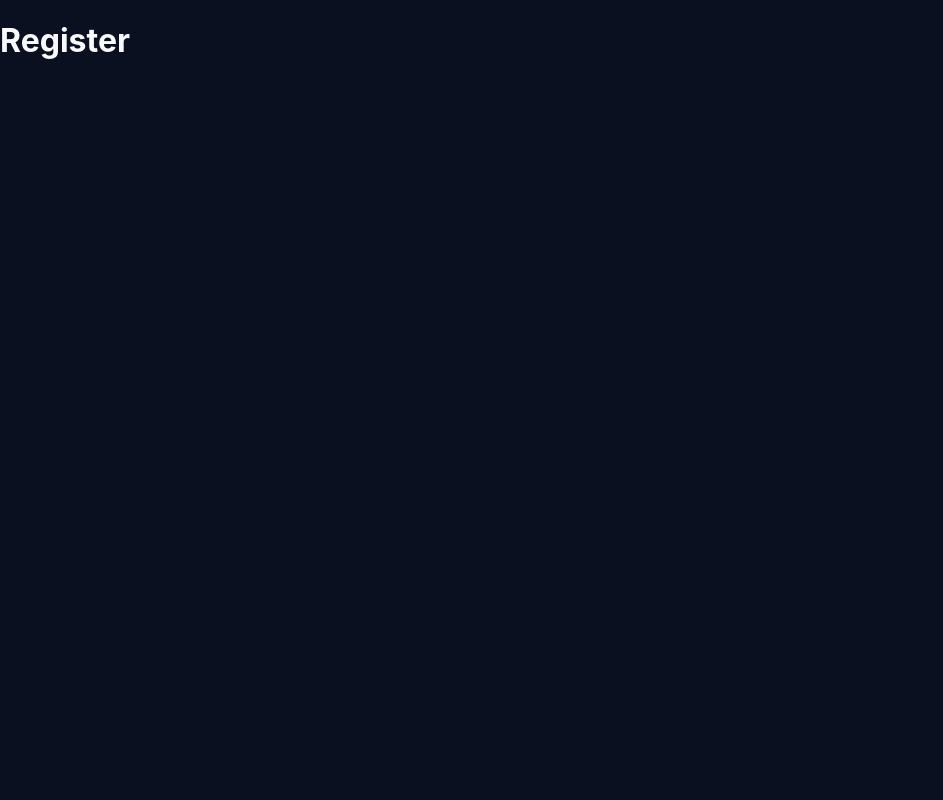
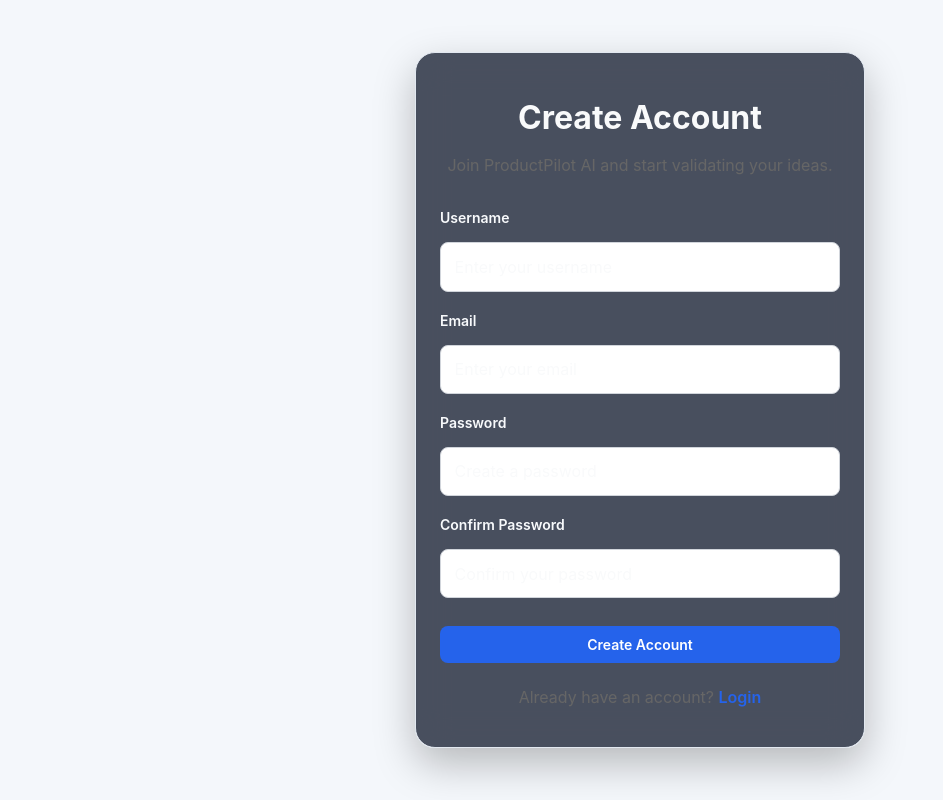
Before and after one commit to sumanyunayak/ProductPilot-AI, a React app in the folder frontend/: page /register in a window 1280 px wide. Shown: the whole page, without its empty margins (0-943 px from the left). Built offline with nearby package versions, Linux system fonts and the light colour scheme; the HTML template or start-up script is replaced by a standard one.

Commit message:
feat(frontend): attach JWT to authenticated API requests

```diff
--- /dev/null
+++ b/frontend/src/pages/RegisterPage.css
@@ -0,0 +1,100 @@
+.register-page {
+  min-height: 100vh;
+
+  display: flex;
+  justify-content: center;
+  align-items: center;
+
+  background: #f4f7fb;
+  padding: 2rem;
+}
+
+.register-card {
+  width: 100%;
+  max-width: 450px;
+
+  padding: 2rem;
+}
+
+.register-card h1 {
+  margin-bottom: 0.5rem;
+
+  text-align: center;
+}
+
+.register-subtitle {
+  color: #666;
+
+  text-align: center;
+
+  margin-bottom: 2rem;
+
+  line-height: 1.5;
+}
+
+.form-group {
+  display: flex;
+  flex-direction: column;
+
+  margin-bottom: 1.25rem;
+}
+
+.form-group label {
+  margin-bottom: 0.5rem;
+
+  font-weight: 600;
+}
+
+.form-group input {
+  padding: 0.85rem;
+
+  border: 1px solid #d1d5db;
+
+  border-radius: 8px;
+
+  font-size: 1rem;
+
+  transition: border-color 0.2s ease;
+}
+
+.form-group input:focus {
+  outline: none;
+
+  border-color: #2563eb;
+
+  box-shadow: 0 0 0 3px rgba(37, 99, 235, 0.15);
+}
+
+.error-message {
+  color: #dc2626;
+
+  margin-bottom: 1rem;
+
+  font-size: 0.95rem;
+}
+
+.register-button {
+  width: 100%;
+
+  margin-top: 0.5rem;
+}
+
+.login-link {
+  margin-top: 1.5rem;
+
+  text-align: center;
+
+  color: #666;
+}
+
+.login-link a {
+  color: #2563eb;
+
+  text-decoration: none;
+
+  font-weight: 600;
+}
+
+.login-link a:hover {
+  text-decoration: underline;
+}
--- a/frontend/src/pages/RegisterPage.jsx
+++ b/frontend/src/pages/RegisterPage.jsx
@@ -1,5 +1,155 @@
+import { useState } from "react";
+import { Link, useNavigate } from "react-router-dom";
+
+import { registerUser } from "../services/authApi";
+import { Button, Card } from "../components/ui";
+
+import "./RegisterPage.css";
+
 function RegisterPage() {
-  return <h1>Register</h1>;
+  const navigate = useNavigate();
+
+  // -----------------------------
+  // Form State
+  // -----------------------------
+  const [username, setUsername] = useState("");
+  const [email, setEmail] = useState("");
+  const [password, setPassword] = useState("");
+  const [confirmPassword, setConfirmPassword] = useState("");
+
+  // -----------------------------
+  // UI State
+  // -----------------------------
+  const [loading, setLoading] = useState(false);
+  const [error, setError] = useState("");
+
+  // -----------------------------
+  // Handle Form Submission
+  // -----------------------------
+  async function handleSubmit(event) {
+    event.preventDefault();
+
+    setError("");
+
+    if (password !== confirmPassword) {
+      setError("Passwords do not match.");
+      return;
+    }
+
+    setLoading(true);
+
+    try {
+      await registerUser({
+        username,
+        email,
+        password,
+      });
+
+      navigate("/login");
+    } catch (err) {
+      setError(err.message);
+    } finally {
+      setLoading(false);
+    }
+  }
+
+  // -----------------------------
+  // UI
+  // -----------------------------
+  return (
+    <div className="register-page">
+      <Card className="register-card">
+        <h1>Create Account</h1>
+
+        <p className="register-subtitle">
+          Join ProductPilot AI and start validating your ideas.
+        </p>
+
+        <form onSubmit={handleSubmit}>
+          <div className="form-group">
+            <label htmlFor="username">Username</label>
+
+            <input
+              id="username"
+              type="text"
+              placeholder="Enter your username"
+              autoComplete="username"
+              value={username}
+              onChange={(event) => setUsername(event.target.value)}
+              required
+            />
+          </div>
+
+          <div className="form-group">
+            <label htmlFor="email">Email</label>
+
+            <input
+              id="email"
+              type="email"
+              placeholder="Enter your email"
+              autoComplete="email"
+              value={email}
+              onChange={(event) => setEmail(event.target.value)}
+              required
+            />
+          </div>
+
+          <div className="form-group">
+            <label htmlFor="password">Password</label>
+
+            <input
+              id="password"
+              type="password"
+              placeholder="Create a password"
+              autoComplete="new-password"
+              value={password}
+              onChange={(event) => setPassword(event.target.value)}
+              required
+            />
+          </div>
+
+          <div className="form-group">
+            <label htmlFor="confirmPassword">
+              Confirm Password
+            </label>
+
+            <input
+              id="confirmPassword"
+              type="password"
+              placeholder="Confirm your password"
+              autoComplete="new-password"
+              value={confirmPassword}
+              onChange={(event) =>
+                setConfirmPassword(event.target.value)
+              }
+              required
+            />
+          </div>
+
+          {error && (
+            <p className="error-message">
+              {error}
+            </p>
+          )}
+
+          <Button
+            type="submit"
+            disabled={loading}
+            className="register-button"
+          >
+            {loading ? "Creating Account..." : "Create Account"}
+          </Button>
+        </form>
+
+        <p className="login-link">
+          Already have an account?{" "}
+          <Link to="/login">
+            Login
+          </Link>
+        </p>
+      </Card>
+    </div>
+  );
 }
 
 export default RegisterPage;
--- /dev/null
+++ b/frontend/src/services/authFetch.js
@@ -0,0 +1,29 @@
+import { API_BASE_URL } from "./apiConfig";
+
+export async function authenticatedFetch(endpoint, options = {}) {
+  const accessToken = localStorage.getItem("accessToken");
+
+  const response = await fetch(`${API_BASE_URL}${endpoint}`, {
+    ...options,
+    headers: {
+      "Content-Type": "application/json",
+      Authorization: `Bearer ${accessToken}`,
+      ...options.headers,
+    },
+  });
+
+  if (!response.ok) {
+    let errorMessage = "Request failed.";
+
+    try {
+      const data = await response.json();
+      errorMessage = data.detail || data.error || errorMessage;
+    } catch {
+      // Ignore if the response isn't JSON
+    }
+
+    throw new Error(errorMessage);
+  }
+
+  return response;
+}
--- a/frontend/src/services/ideasApi.js
+++ b/frontend/src/services/ideasApi.js
@@ -1,27 +1,20 @@
-import { API_BASE_URL } from "./apiConfig";
-
+import { authenticatedFetch } from "./authFetch";
 // -----------------------------
 // Get all product ideas
 // -----------------------------
 export async function getProductIdeas() {
-  const response = await fetch(`${API_BASE_URL}/ideas/`);
+  const response = await authenticatedFetch("/ideas/");
 
-  if (!response.ok) {
-    throw new Error("Failed to fetch product ideas.");
-  }
-
-  return await response.json();
+  return response.json();
 }
 
 // -----------------------------
 // Create a new product idea
 // -----------------------------
 export async function createProductIdea(ideaData) {
-  const response = await fetch(`${API_BASE_URL}/ideas/`, {
+  const response = await authenticatedFetch("/ideas/", {
     method: "POST",
-    headers: {
-      "Content-Type": "application/json",
-    },
+
     body: JSON.stringify(ideaData),
   });
 
@@ -40,11 +33,7 @@ export async function createProductIdea(ideaData) {
 // Get a single product idea
 // -----------------------------
 export async function getProductIdea(id) {
-  const response = await fetch(`${API_BASE_URL}/ideas/${id}/`);
-
-  if (!response.ok) {
-    throw new Error("Failed to fetch product idea.");
-  }
+  const response = await authenticatedFetch(`/ideas/${id}/`);
 
   return await response.json();
 }
@@ -53,11 +42,8 @@ export async function getProductIdea(id) {
 // Update a product idea
 // -----------------------------
 export async function updateProductIdea(id, formData) {
-  const response = await fetch(`${API_BASE_URL}/ideas/${id}/`, {
+  const response = await authenticatedFetch(`/ideas/${id}/`, {
     method: "PUT",
-    headers: {
-      "Content-Type": "application/json",
-    },
     body: JSON.stringify(formData),
   });
 
@@ -72,7 +58,7 @@ export async function updateProductIdea(id, formData) {
 // Delete a product idea
 // -----------------------------
 export async function deleteProductIdea(id) {
-  const response = await fetch(`${API_BASE_URL}/ideas/${id}/`, {
+  const response = await authenticatedFetch(`/ideas/${id}/`, {
     method: "DELETE",
   });
 
@@ -85,13 +71,9 @@ export async function deleteProductIdea(id) {
 // Analyze a product idea
 // -----------------------------
 export async function analyzeProductIdea(id) {
-  const response = await fetch(`${API_BASE_URL}/ideas/${id}/analyze/`, {
+  const response = await authenticatedFetch(`/ideas/${id}/analyze/`, {
     method: "POST",
   });
 
-  if (!response.ok) {
-    throw new Error("Failed to analyze product idea.");
-  }
-
   return await response.json();
 }
```
